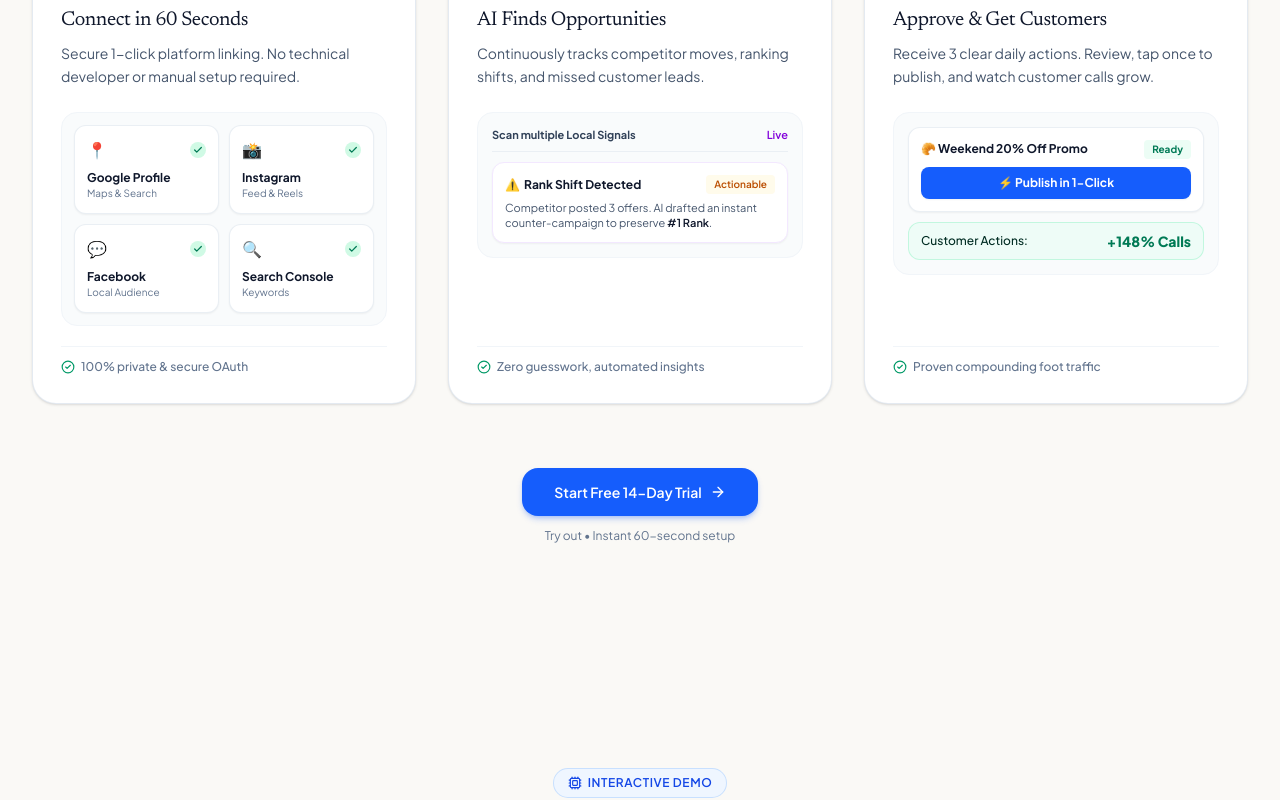
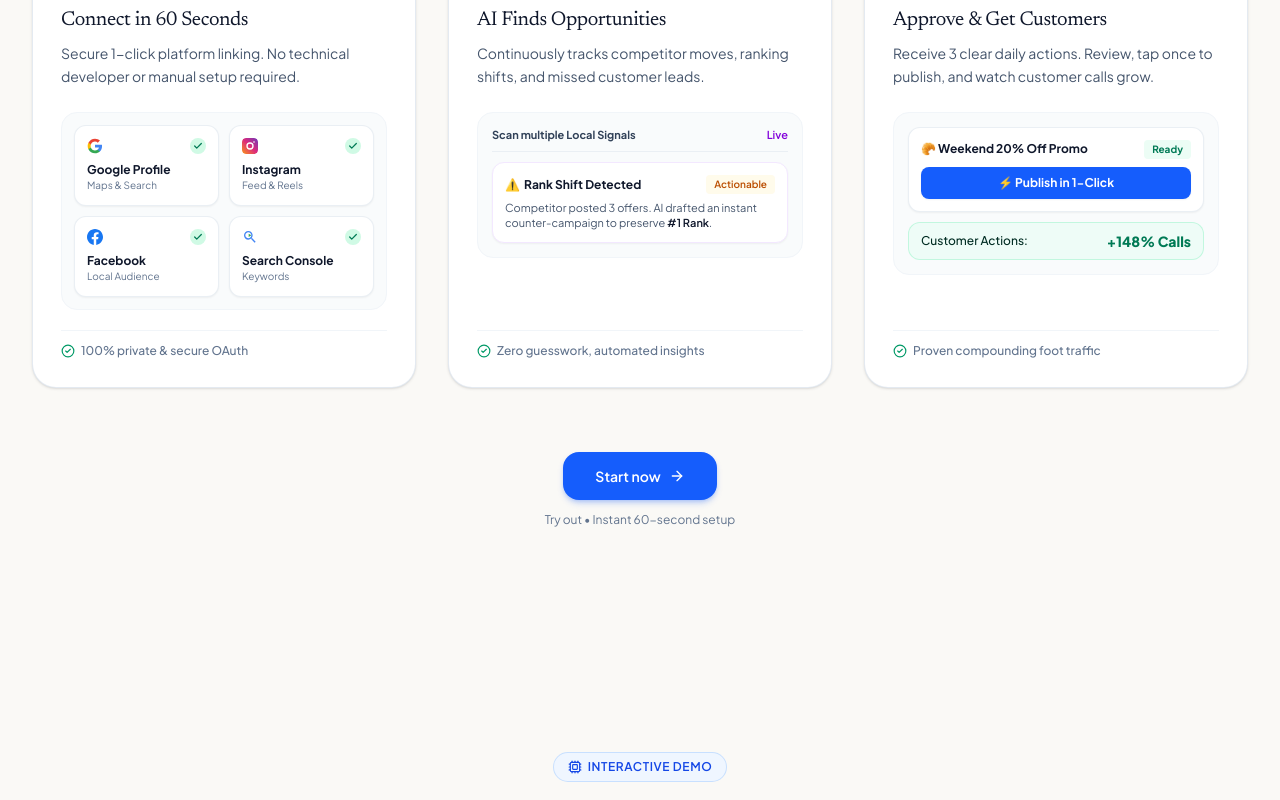
Before and after one commit to optigoai/optigoai-landing, a React (Vite) app: page / in a window 1280 px wide. Shown: the part 6020-6820 px from the top of the page. Built offline with nearby package versions, Linux system fonts and the light colour scheme.

Commit message:
feat: implement App shell and GetStartedModal for business onboarding flow

```diff
--- a/src/App.tsx
+++ b/src/App.tsx
@@ -6,7 +6,6 @@ import { ROIResults } from './components/ROIResults';
 import { BuiltForSmallBusinesses } from './components/BuiltForSmallBusinesses';
 import { HowItWorks } from './components/HowItWorks';
 import { AICMOExample } from './components/AICMOExample';
-import { WhyOptigoAI } from './components/WhyOptigoAI';
 import { FAQSection } from './components/FAQSection';
 import { CTASection } from './components/CTASection';
 import { Footer } from './components/Footer';
@@ -67,10 +66,6 @@ export function App() {
           onOpenVideoGuide={openVideoGuide}
         />
 
-        {/* 14 & 15: Who is OptigoAI for? & Why OptigoAI? Matrix */}
-        <WhyOptigoAI
-          onOpenGetStarted={openGetStarted}
-        />
 
         {/* 17 & 19: High Converting CTA Banner */}
         <CTASection
--- a/src/components/GetStartedModal.tsx
+++ b/src/components/GetStartedModal.tsx
@@ -88,8 +88,7 @@ export const GetStartedModal: React.FC<GetStartedModalProps> = ({ isOpen, onClos
             {/* Modal Header */}
             <div className="mb-6">
               <div className="inline-flex items-center gap-1.5 px-3 py-1 rounded-full bg-blue-50 text-blue-700 text-[11px] font-bold uppercase tracking-wider mb-2 border border-blue-200">
-                <Sparkles className="w-3.5 h-3.5" />
-                <span>14-Day Free Growth Trial</span>
+                <span>Start Now </span>
               </div>
               <h3 className="font-serif-heading text-2xl sm:text-3xl text-slate-900 font-bold">
                 Get Started with OptigoAI
--- a/src/components/HowItWorks.tsx
+++ b/src/components/HowItWorks.tsx
@@ -72,7 +72,12 @@ export const HowItWorks: React.FC<HowItWorksProps> = ({ onOpenGetStarted }) => {
               <div className="grid grid-cols-2 gap-2.5 bg-slate-50/80 p-3 rounded-2xl border border-slate-100 mb-5">
                 <div className="bg-white p-3 rounded-xl border border-slate-200/70 shadow-xs flex flex-col justify-between">
                   <div className="flex items-center justify-between mb-2">
-                    <span className="text-base">📍</span>
+                    <svg className="w-4 h-4" viewBox="0 0 24 24">
+                      <path fill="#4285F4" d="M22.56 12.25c0-.78-.07-1.53-.2-2.25H12v4.26h5.92c-.26 1.37-1.04 2.53-2.21 3.31v2.77h3.57c2.08-1.92 3.28-4.74 3.28-8.09z"/>
+                      <path fill="#34A853" d="M12 23c2.97 0 5.46-.98 7.28-2.66l-3.57-2.77c-.98.66-2.23 1.06-3.71 1.06-2.86 0-5.29-1.93-6.16-4.53H2.18v2.84C3.99 20.53 7.7 23 12 23z"/>
+                      <path fill="#FBBC05" d="M5.84 14.09c-.22-.66-.35-1.36-.35-2.09s.13-1.43.35-2.09V7.06H2.18C1.43 8.55 1 10.22 1 12s.43 3.45 1.18 4.94l2.85-2.22.81-.63z"/>
+                      <path fill="#EA4335" d="M12 5.38c1.62 0 3.06.56 4.21 1.64l3.15-3.15C17.45 2.09 14.97 1 12 1 7.7 1 3.99 3.47 2.18 7.06l3.66 2.84c.87-2.6 3.3-4.52 6.16-4.52z"/>
+                    </svg>
                     <span className="w-4 h-4 rounded-full bg-emerald-100 flex items-center justify-center text-emerald-700">
                       <Check className="w-2.5 h-2.5 stroke-[3]" />
                     </span>
@@ -83,7 +88,18 @@ export const HowItWorks: React.FC<HowItWorksProps> = ({ onOpenGetStarted }) => {
 
                 <div className="bg-white p-3 rounded-xl border border-slate-200/70 shadow-xs flex flex-col justify-between">
                   <div className="flex items-center justify-between mb-2">
-                    <span className="text-base">📸</span>
+                    <svg className="w-4 h-4 rounded-sm" viewBox="0 0 24 24" fill="none">
+                      <rect width="24" height="24" rx="6" fill="url(#hiw-ig-grad)"/>
+                      <circle cx="12" cy="12" r="4.5" stroke="white" strokeWidth="2"/>
+                      <circle cx="18" cy="6" r="1.2" fill="white"/>
+                      <defs>
+                        <linearGradient id="hiw-ig-grad" x1="2" y1="22" x2="22" y2="2" gradientUnits="userSpaceOnUse">
+                          <stop stopColor="#F58529"/>
+                          <stop offset="0.5" stopColor="#DD2A7B"/>
+                          <stop offset="1" stopColor="#8134AF"/>
+                        </linearGradient>
+                      </defs>
+                    </svg>
                     <span className="w-4 h-4 rounded-full bg-emerald-100 flex items-center justify-center text-emerald-700">
                       <Check className="w-2.5 h-2.5 stroke-[3]" />
                     </span>
@@ -94,7 +110,9 @@ export const HowItWorks: React.FC<HowItWorksProps> = ({ onOpenGetStarted }) => {
 
                 <div className="bg-white p-3 rounded-xl border border-slate-200/70 shadow-xs flex flex-col justify-between">
                   <div className="flex items-center justify-between mb-2">
-                    <span className="text-base">💬</span>
+                    <svg className="w-4 h-4" viewBox="0 0 24 24" fill="#1877F2">
+                      <path d="M24 12.073c0-6.627-5.373-12-12-12s-12 5.373-12 12c0 5.99 4.388 10.954 10.125 11.854v-8.385H7.078v-3.47h3.047V9.43c0-3.007 1.792-4.669 4.533-4.669 1.312 0 2.686.235 2.686.235v2.953H15.83c-1.491 0-1.956.925-1.956 1.874v2.25h3.328l-.532 3.47h-2.796v8.385C19.612 23.027 24 18.062 24 12.073z"/>
+                    </svg>
                     <span className="w-4 h-4 rounded-full bg-emerald-100 flex items-center justify-center text-emerald-700">
                       <Check className="w-2.5 h-2.5 stroke-[3]" />
                     </span>
@@ -105,7 +123,10 @@ export const HowItWorks: React.FC<HowItWorksProps> = ({ onOpenGetStarted }) => {
 
                 <div className="bg-white p-3 rounded-xl border border-slate-200/70 shadow-xs flex flex-col justify-between">
                   <div className="flex items-center justify-between mb-2">
-                    <span className="text-base">🔍</span>
+                    <svg className="w-4 h-4" viewBox="0 0 24 24" fill="none">
+                      <path d="M15.5 14h-.79l-.28-.27A6.471 6.471 0 0 0 16 9.5 6.5 6.5 0 1 0 9.5 16c1.61 0 3.09-.59 4.23-1.57l.27.28v.79l5 4.99L20.49 19l-4.99-5zm-6 0C7.01 14 5 11.99 5 9.5S7.01 5 9.5 5 14 7.01 14 9.5 11.99 14 9.5 14z" fill="#4285F4"/>
+                      <path d="M10 7v5l4-2.5L10 7z" fill="#34A853"/>
+                    </svg>
                     <span className="w-4 h-4 rounded-full bg-emerald-100 flex items-center justify-center text-emerald-700">
                       <Check className="w-2.5 h-2.5 stroke-[3]" />
                     </span>
@@ -254,7 +275,7 @@ export const HowItWorks: React.FC<HowItWorksProps> = ({ onOpenGetStarted }) => {
             onClick={onOpenGetStarted}
             className="inline-flex items-center gap-2 px-8 py-3.5 rounded-2xl bg-blue-600 hover:bg-blue-700 text-white font-semibold text-sm shadow-md shadow-blue-600/25 transition-all cursor-pointer hover:scale-[1.02]"
           >
-            <span>Start Free 14-Day Trial</span>
+            <span>Start now</span>
             <ArrowRight className="w-4 h-4" />
           </button>
           <p className="text-xs text-slate-500 mt-3">
```
